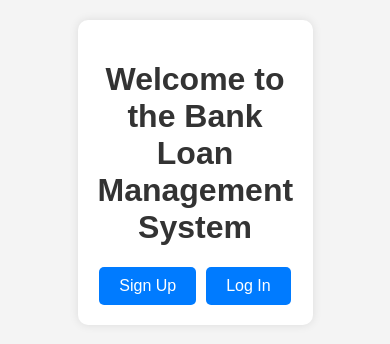
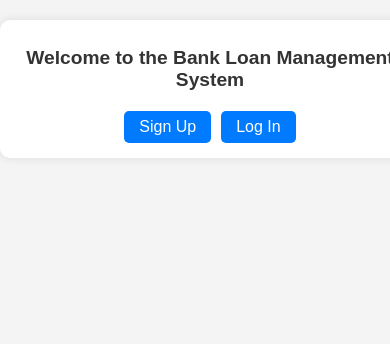
Before and after one commit to Mritunjay-Aditya/bank_system, a FastAPI app: page / in a window 390 px wide. Shown: the top 344 px of the page. Run offline with FastAPI, Linux system fonts and the light colour scheme.

Commit message:
modified for mobile view

```diff
--- a/static/css/styles.css
+++ b/static/css/styles.css
@@ -47,7 +47,7 @@ button {
 }
 
 button:hover {
-    background-color: #007bff;
+    background-color: #0056b3;
 }
 
 .loan {
@@ -67,6 +67,7 @@ button:hover {
     color: white;
     padding: 10px 20px;
     border-radius: 5px;
+    transition: background-color 0.3s;
 }
 
 .btn:hover {
@@ -76,20 +77,57 @@ button:hover {
 #paymentSection {
     display: none;
 }
+
 .button-container {
-    display: flex; /* Use flexbox for layout */
-    justify-content: center; /* Center the buttons horizontally */
-    gap: 10px; /* Optional: space between buttons */
-    margin-top: 20px; /* Optional: space above buttons */
+    display: flex;
+    justify-content: center;
+    gap: 10px;
+    margin-top: 20px;
 }
 
-.btn {
-    padding: 10px 20px;
-    background-color: #007bff;
-    text-decoration: none;
-    transition: background-color 0.3s;
+/* Media query for mobile devices */
+@media (max-width: 768px) {
+    .container {
+        width: 90%;
+        margin: 10% auto;
+    }
+
+    input, select, button {
+        font-size: 14px;
+        padding: 8px;
+    }
+
+    .btn {
+        padding: 8px 16px;
+    }
+
+    h1, h2 {
+        font-size: 1.5rem;
+    }
 }
 
-.btn:hover {
-    background-color: #0056b3;
+/* Media query for small devices (e.g., phones) */
+@media (max-width: 480px) {
+    .container {
+        width: 100%;
+        margin: 5% auto;
+        padding: 15px;
+    }
+
+    input, select, button {
+        font-size: 14px;
+        padding: 7px;
+    }
+
+    .btn {
+        padding: 7px 15px;
+    }
+
+    h1, h2 {
+        font-size: 1.2rem;
+    }
+
+    .loan {
+        padding: 10px;
+    }
 }
```
